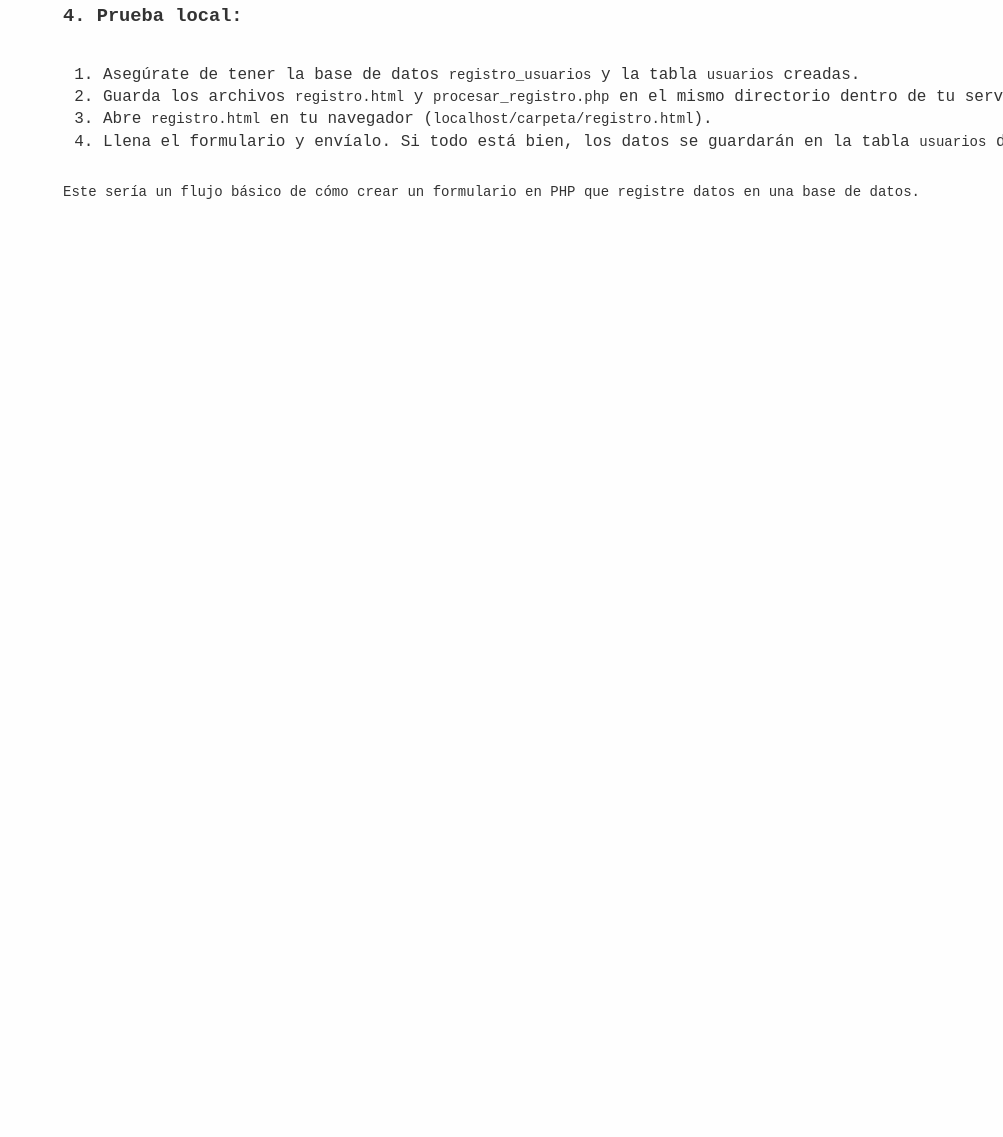
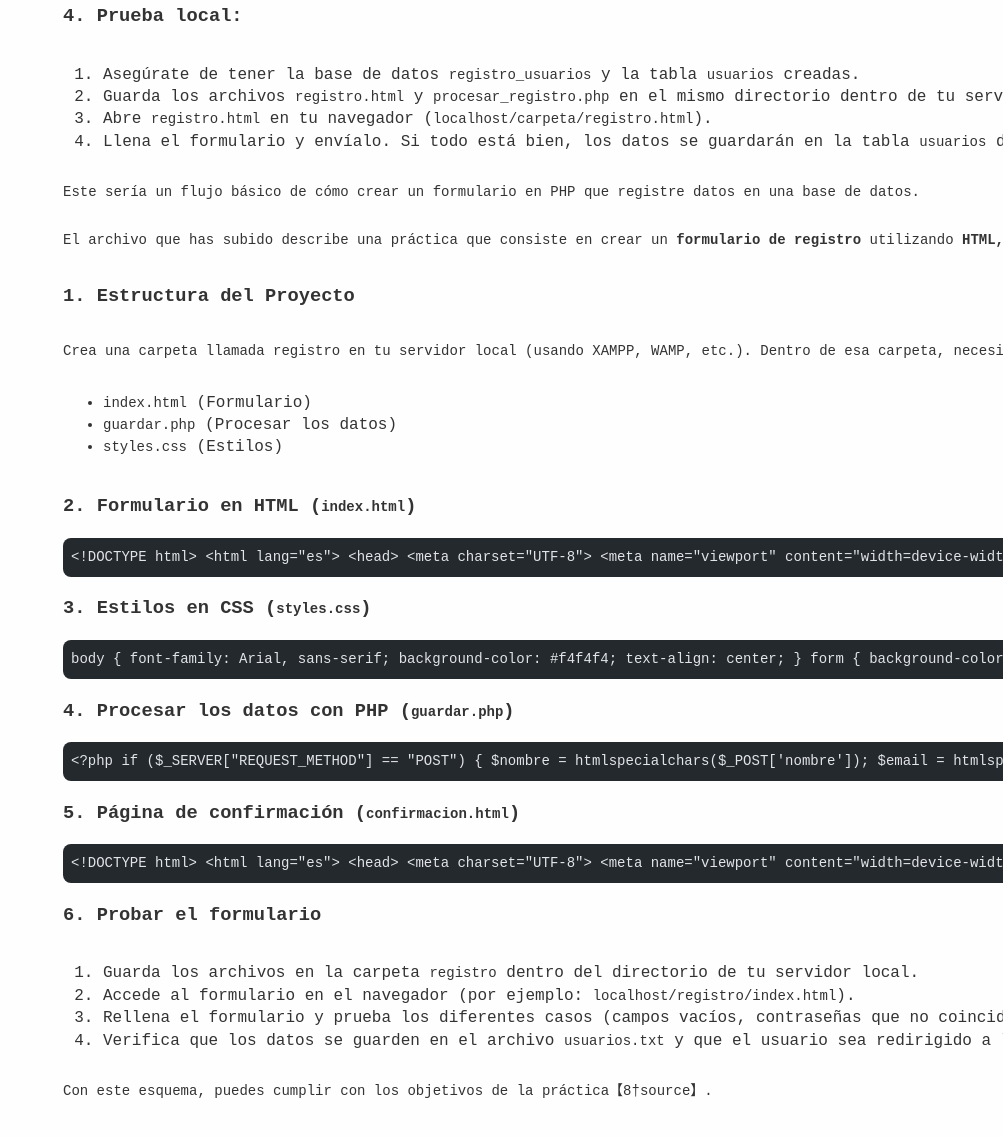
Before and after one commit to renatosanz/riprtx, an Astro site: page /blogs/php_form in a window 1280 px wide. Shown: the part 2193-3330 px from the top of the page, without its empty margins (277-1280 px from the left). Before the commit the page ends 2506 px from the top, so only its background shows below. Built offline with nearby package versions, Linux system fonts and the light colour scheme; Astro itself is replaced by a stand-in of ours; some packages are replaced by stand-ins of ours; code samples lack their colours; a web font is replaced by a local one.

Commit message:
changes form php

````diff
--- a/src/pages/blogs/php_form.mdx
+++ b/src/pages/blogs/php_form.mdx
@@ -194,3 +194,134 @@ try {
 4. Llena el formulario y envíalo. Si todo está bien, los datos se guardarán en la tabla `usuarios` de la base de datos.
 
 Este sería un flujo básico de cómo crear un formulario en PHP que registre datos en una base de datos.
+
+
+El archivo que has subido describe una práctica que consiste en crear un **formulario de registro** utilizando **HTML, CSS y PHP**. El objetivo es validar los datos en el lado del servidor y almacenarlos en un archivo de texto. Aquí te dejo una guía para implementarlo paso a paso:
+
+### 1. Estructura del Proyecto
+Crea una carpeta llamada `registro` en tu servidor local (usando XAMPP, WAMP, etc.). Dentro de esa carpeta, necesitas tres archivos principales:
+- `index.html` (Formulario)
+- `guardar.php` (Procesar los datos)
+- `styles.css` (Estilos)
+
+### 2. Formulario en HTML (`index.html`)
+```html
+<!DOCTYPE html>
+<html lang="es">
+<head>
+    <meta charset="UTF-8">
+    <meta name="viewport" content="width=device-width, initial-scale=1.0">
+    <title>Formulario de Registro</title>
+    <link rel="stylesheet" href="styles.css">
+</head>
+<body>
+    <h2>Registro de Usuario</h2>
+    <form action="guardar.php" method="POST">
+        <label for="nombre">Nombre Completo:</label>
+        <input type="text" id="nombre" name="nombre" required><br><br>
+
+        <label for="email">Correo Electrónico:</label>
+        <input type="email" id="email" name="email" required><br><br>
+
+        <label for="password">Contraseña:</label>
+        <input type="password" id="password" name="password" required><br><br>
+
+        <label for="confirm_password">Confirmar Contraseña:</label>
+        <input type="password" id="confirm_password" name="confirm_password" required><br><br>
+
+        <input type="submit" value="Registrar">
+    </form>
+</body>
+</html>
+```
+
+### 3. Estilos en CSS (`styles.css`)
+```css
+body {
+    font-family: Arial, sans-serif;
+    background-color: #f4f4f4;
+    text-align: center;
+}
+
+form {
+    background-color: #fff;
+    padding: 20px;
+    margin: 50px auto;
+    width: 300px;
+    border: 1px solid #ddd;
+    border-radius: 5px;
+}
+
+input[type="text"], input[type="email"], input[type="password"] {
+    width: 100%;
+    padding: 8px;
+    margin-bottom: 10px;
+    border: 1px solid #ccc;
+    border-radius: 4px;
+}
+
+input[type="submit"] {
+    background-color: #4CAF50;
+    color: white;
+    padding: 10px 15px;
+    border: none;
+    border-radius: 4px;
+    cursor: pointer;
+}
+
+input[type="submit"]:hover {
+    background-color: #45a049;
+}
+```
+
+### 4. Procesar los datos con PHP (`guardar.php`)
+```php
+<?php
+if ($_SERVER["REQUEST_METHOD"] == "POST") {
+    $nombre = htmlspecialchars($_POST['nombre']);
+    $email = htmlspecialchars($_POST['email']);
+    $password = $_POST['password'];
+    $confirm_password = $_POST['confirm_password'];
+
+    // Validar que los campos no estén vacíos y que las contraseñas coincidan
+    if (empty($nombre) || empty($email) || empty($password) || empty($confirm_password)) {
+        echo "Todos los campos son obligatorios.";
+    } elseif ($password !== $confirm_password) {
+        echo "Las contraseñas no coinciden.";
+    } else {
+        // Guardar los datos en el archivo de texto
+        $archivo = fopen("usuarios.txt", "a");
+        fwrite($archivo, "Nombre: $nombre, Email: $email, Contraseña: $password\n");
+        fclose($archivo);
+
+        // Redirigir a página de confirmación
+        header("Location: confirmacion.html");
+        exit();
+    }
+}
+?>
+```
+
+### 5. Página de confirmación (`confirmacion.html`)
+```html
+<!DOCTYPE html>
+<html lang="es">
+<head>
+    <meta charset="UTF-8">
+    <meta name="viewport" content="width=device-width, initial-scale=1.0">
+    <title>Registro Exitoso</title>
+</head>
+<body>
+    <h2>Registro Exitoso</h2>
+    <p>¡Gracias por registrarte!</p>
+</body>
+</html>
+```
+
+### 6. Probar el formulario
+1. Guarda los archivos en la carpeta `registro` dentro del directorio de tu servidor local.
+2. Accede al formulario en el navegador (por ejemplo: `localhost/registro/index.html`).
+3. Rellena el formulario y prueba los diferentes casos (campos vacíos, contraseñas que no coinciden, etc.).
+4. Verifica que los datos se guarden en el archivo `usuarios.txt` y que el usuario sea redirigido a la página de confirmación.
+
+Con este esquema, puedes cumplir con los objetivos de la práctica【8†source】.
````
